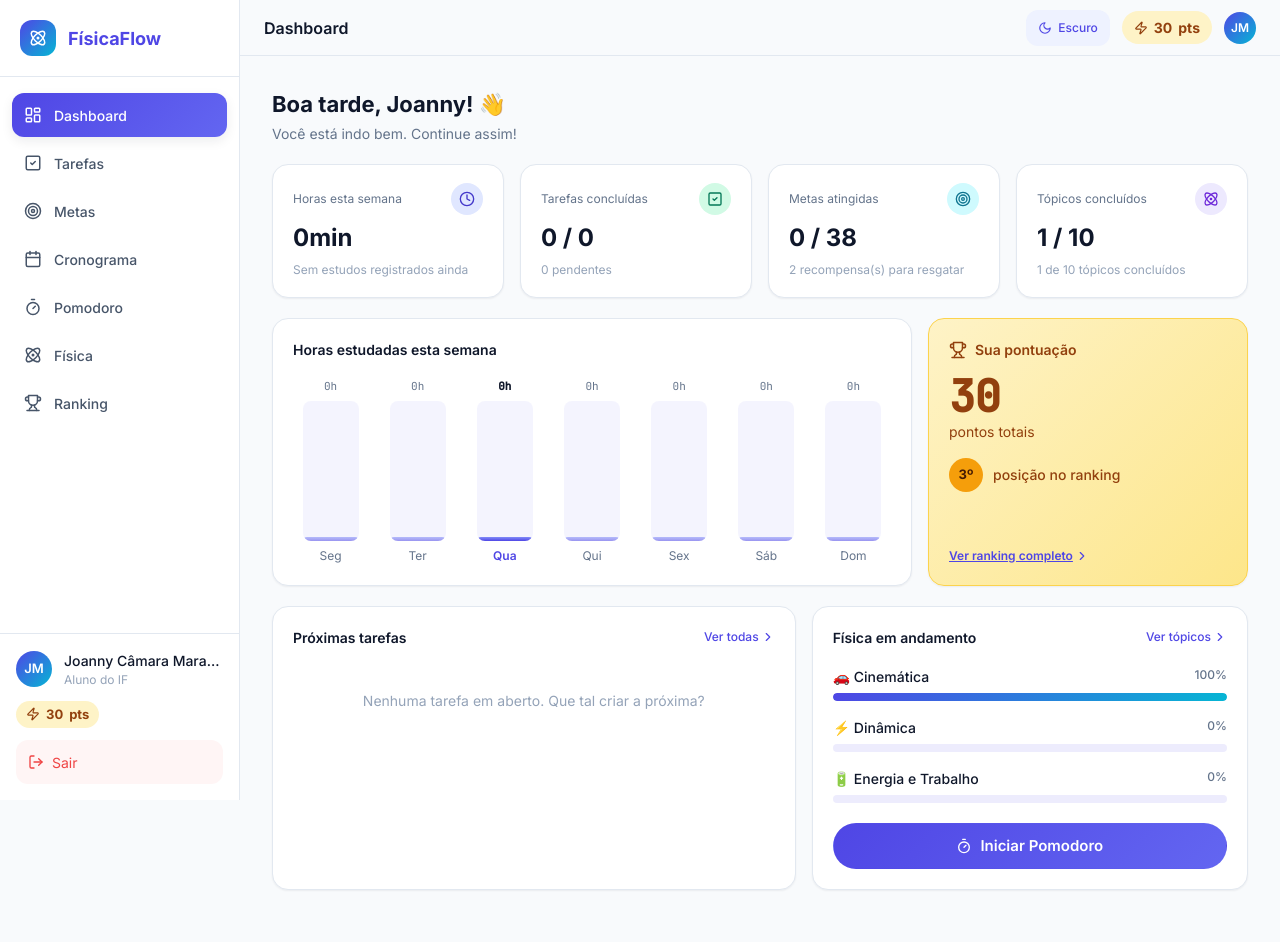
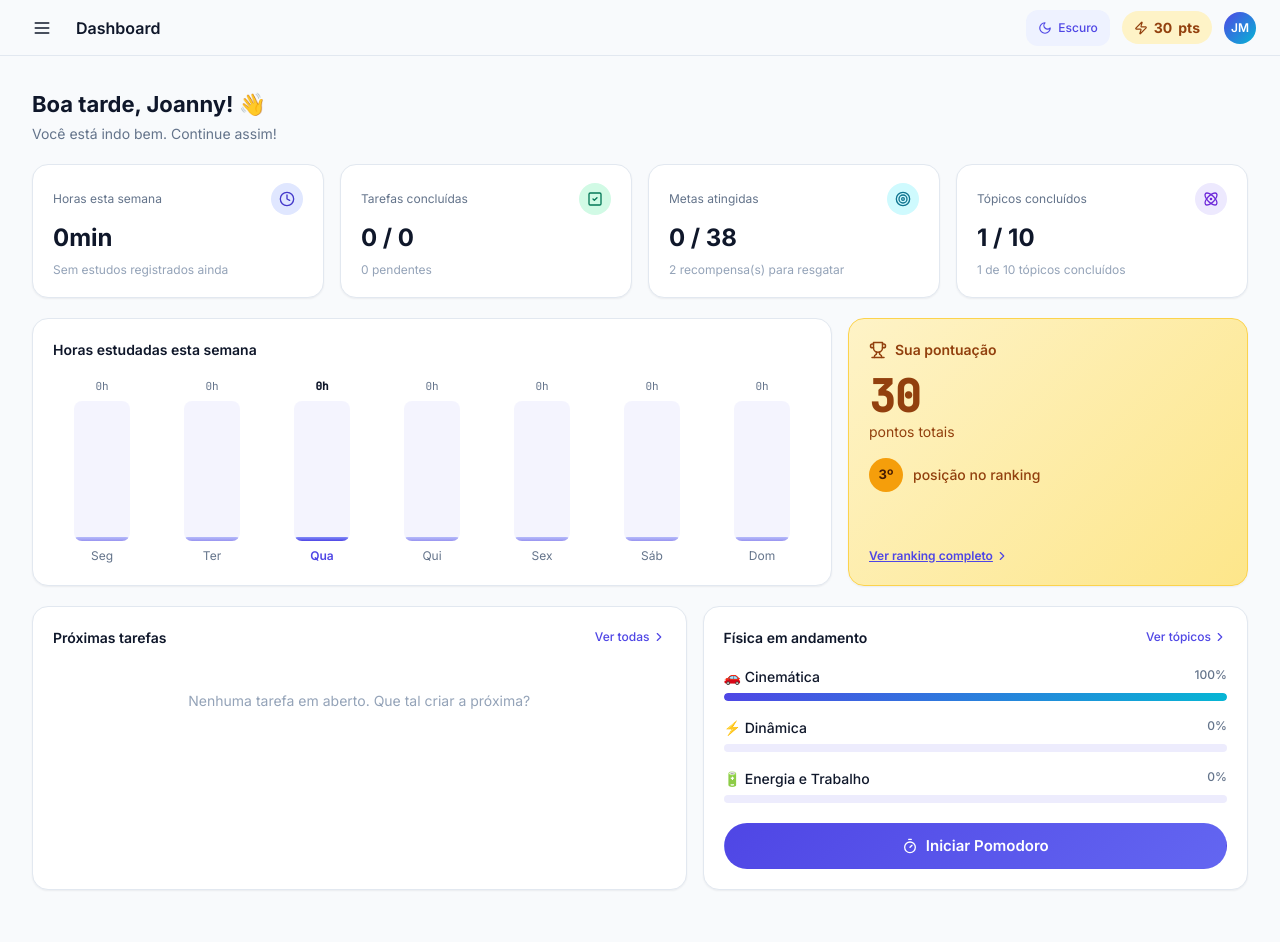
Before and after one commit to deboraalice/Plataforma-Fisica, a Flask app: page / in a window 1280 px wide. Run offline with Flask 3, Linux system fonts and the light colour scheme; a user stored in the database is signed in; data comes from the database, SQL or seed files in the repository; data that the repository does not hold is empty.

Commit message:
Permitir recolher menu lateral

```diff
--- a/app/static/css/style.css
+++ b/app/static/css/style.css
@@ -636,23 +636,8 @@ a.nav-item:hover { background: var(--primary-soft); color: var(--primary); }
 
 
 @media (min-width: 1024px) {
-  .sidebar {
-    position: sticky;
-    top: 0;
-    left: auto;
-    flex: 0 0 var(--sidebar-width);
-    height: 100vh;
-    transform: none;
-  }
-
-  .sidebar-close,
-  .topbar-menu {
-    display: none;
-  }
-
-  .sidebar-overlay {
-    display: none !important;
-  }
+  .sidebar { height: 100vh; }
+  .sidebar-close, .topbar-menu { display: flex; }
 
   .bottomnav { display: none; }
   .topbar { padding: 0 24px; }
```
